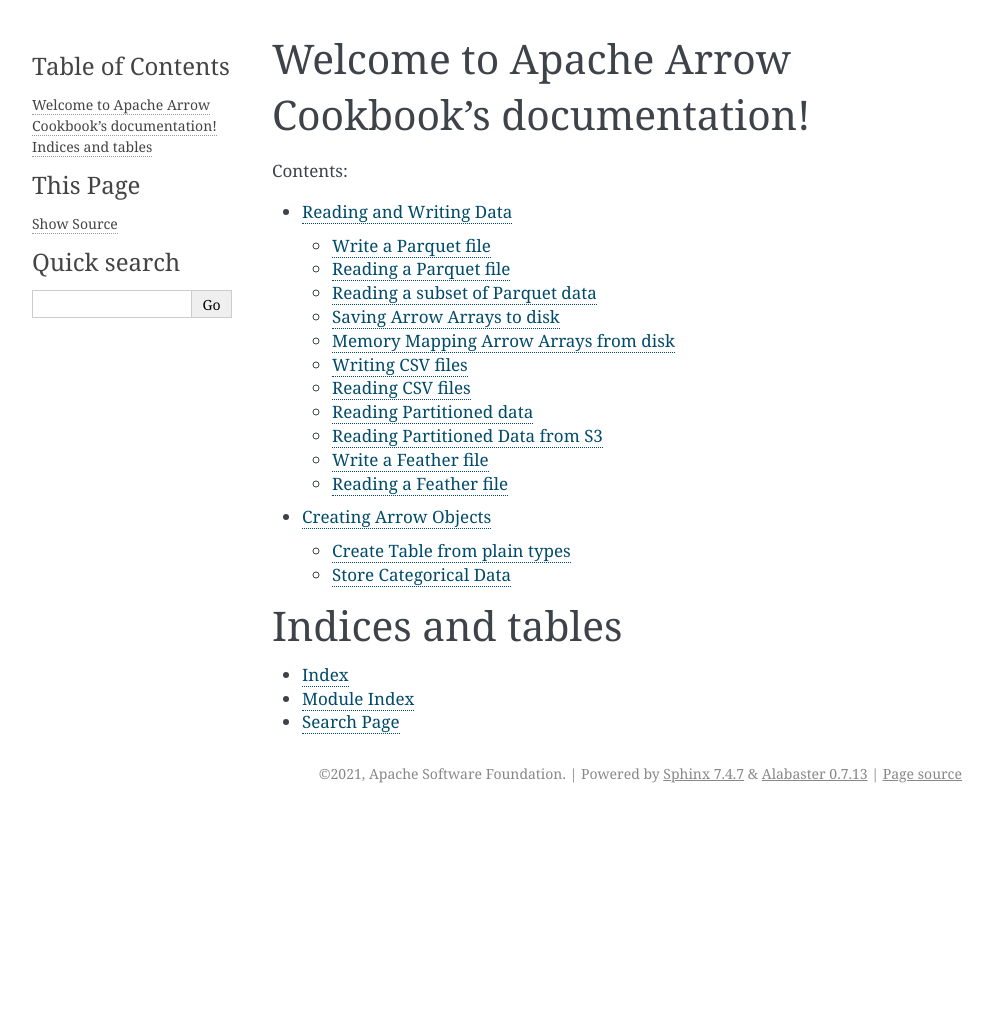
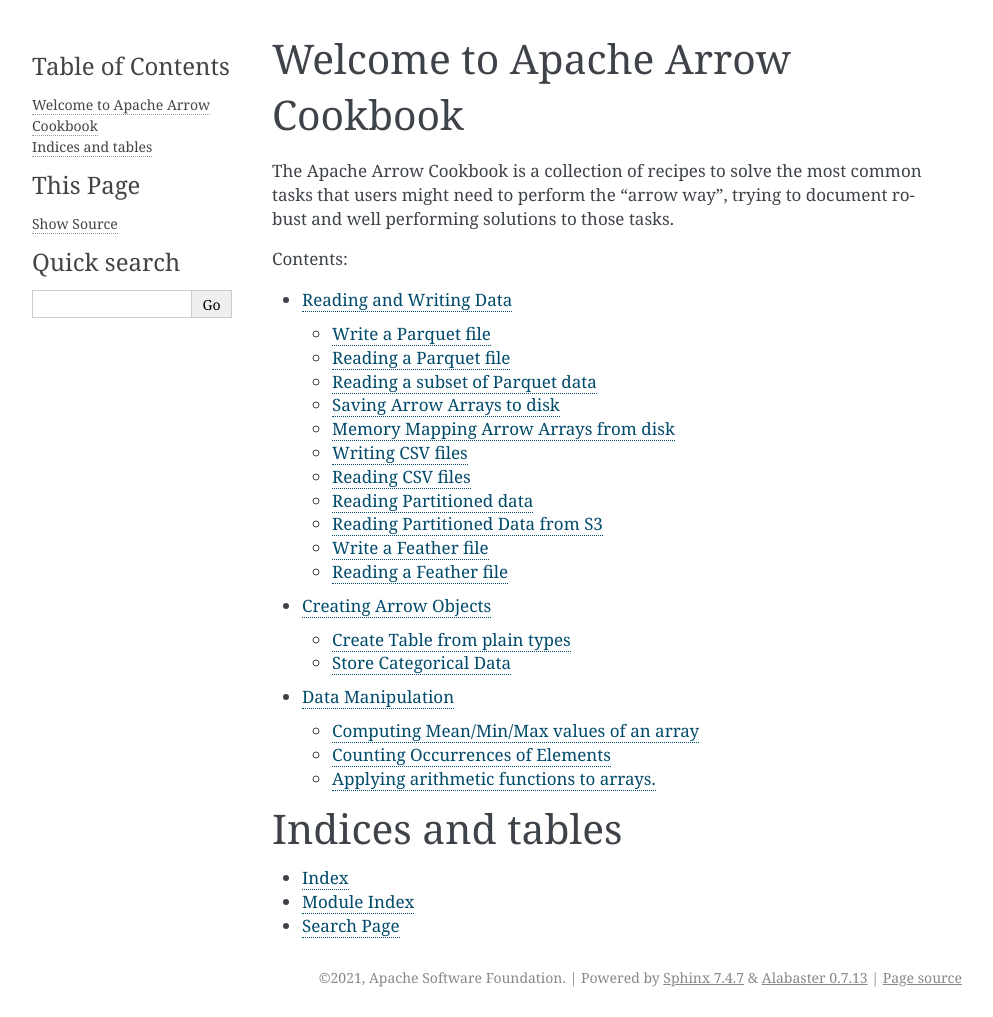
Before and after one commit to singhgur/arrow-cookbook, a Sphinx documentation site: the page built from python/source/index.rst, in a window 1280 px wide. Shown: the whole page, without its empty margins (148-1141 px from the left). Built offline with Sphinx 7.4.7, drawn with Linux system fonts in a browser that asks for light colours; before the commit the page ends 900 px from its top, so only the background shows below that; some of the changed lines change nothing that is shown.

Commit message:
Data manipulation functions

```diff
--- /dev/null
+++ b/python/source/data.rst
@@ -0,0 +1,137 @@
+=================
+Data Manipulation
+=================
+
+Recipes related to how to filter or transform data in
+arrays and tables.
+
+.. contents::
+
+Computing Mean/Min/Max values of an array
+=========================================
+
+Arrow provides compute functions that can be applied to arrays,
+those compute functions are exposed through the :mod:`arrow.compute`
+module.
+
+.. testsetup::
+
+  import numpy as np
+  import pyarrow as pa
+
+  arr = pa.array(np.arange(100))
+
+Given an array with all numbers from 0 to 100
+
+.. testcode::
+
+  print(f"{arr[0]} .. {arr[-1]}")
+
+.. testoutput::
+
+  0 .. 99
+
+We can compute the ``mean`` using the :func:`arrow.compute.mean`
+function
+
+.. testcode::
+
+  import pyarrow.compute as pc
+
+  mean = pc.mean(arr)
+  print(mean)
+
+.. testoutput::
+
+  49.5
+
+And the ``min`` and ``max`` using the :func:`arrow.compute.min_max`
+function
+
+.. testcode::
+
+  import pyarrow.compute as pc
+
+  min_max = pc.min_max(arr)
+  print(min_max)
+
+.. testoutput::
+
+  {'min': 0, 'max': 99}
+
+Counting Occurrences of Elements
+================================
+
+Arrow provides compute functions that can be applied to arrays,
+those compute functions are exposed through the :mod:`arrow.compute`
+module.
+
+.. testsetup::
+
+  import pyarrow as pa
+
+  nums_arr = pa.array(list(range(10))*10)
+
+Given an array with all numbers from 0 to 10 repeated 10 times
+
+.. testcode::
+
+  print(f"LEN: {len(nums_arr)}, MIN/MAX: {nums_arr[0]} .. {nums_arr[-1]}")
+
+.. testoutput::
+
+  LEN: 100, MIN/MAX: 0 .. 9
+
+We can count occurences of all entries in the array using the
+:func:`arrow.compute.value_counts` function
+
+.. testcode::
+
+  import pyarrow.compute as pc
+
+  counts = pc.value_counts(nums_arr)
+  for pair in counts:
+    print(pair)
+
+.. testoutput::
+
+  {'values': 0, 'counts': 10}
+  {'values': 1, 'counts': 10}
+  {'values': 2, 'counts': 10}
+  {'values': 3, 'counts': 10}
+  {'values': 4, 'counts': 10}
+  {'values': 5, 'counts': 10}
+  {'values': 6, 'counts': 10}
+  {'values': 7, 'counts': 10}
+  {'values': 8, 'counts': 10}
+  {'values': 9, 'counts': 10}
+
+Applying arithmetic functions to arrays.
+=========================================
+
+The compute functions in :mod:`arrow.compute` also include
+most common transformation functions, like airthmetic ones.
+
+Given an array with all numbers from 0 to 100
+
+.. testcode::
+
+  print(f"{arr[0]} .. {arr[-1]}")
+
+.. testoutput::
+
+  0 .. 99
+
+We can multiple all values by 2 using the :func:`arrow.compute.multiply`
+function
+
+.. testcode::
+
+  import pyarrow.compute as pc
+
+  doubles = pc.multiply(arr, 2)
+  print(f"{doubles[0]} .. {doubles[-1]}")
+
+.. testoutput::
+
+  0 .. 198
--- a/python/source/index.rst
+++ b/python/source/index.rst
@@ -3,8 +3,12 @@
    You can adapt this file completely to your liking, but it should at least
    contain the root `toctree` directive.
 
-Welcome to Apache Arrow Cookbook's documentation!
-=================================================
+Welcome to Apache Arrow Cookbook
+================================
+
+The Apache Arrow Cookbook is a collection of recipes to solve the
+most common tasks that users might need to perform the "arrow way",
+trying to document robust and well performing solutions to those tasks.
 
 .. toctree::
    :maxdepth: 2
@@ -12,6 +16,7 @@
 
    io
    create
+   data
 
 Indices and tables
 ==================
```
